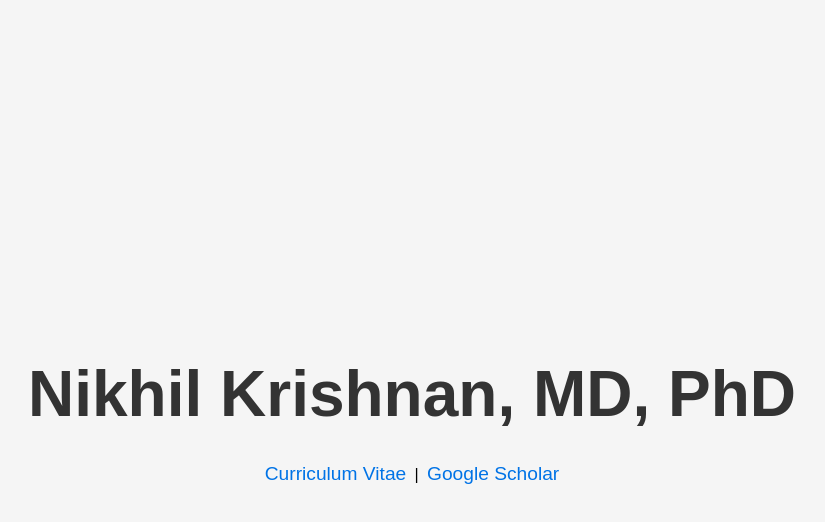
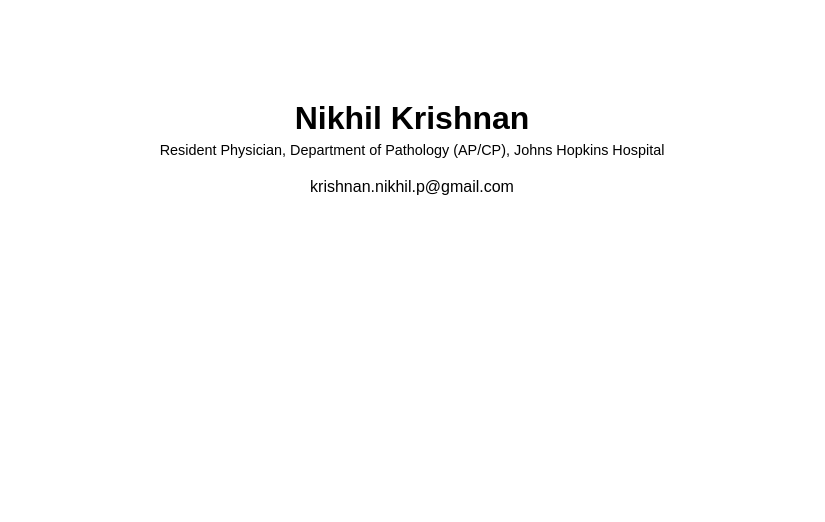
Before and after one commit to krishnan-nikhil-p/krishnan-nikhil-p.github.io, a plain HTML site: page index.html in a window 1280 px wide. Shown: the whole page, without its empty margins (228-1053 px from the left). Drawn offline with Linux system fonts and the light colour scheme.

Commit message:
add subtitle and email

```diff
--- a/index.html
+++ b/index.html
@@ -2,42 +2,47 @@
 <html lang="en">
 <head>
     <meta charset="UTF-8">
-    <meta name="viewport" content="width=device-width, initial-scale=1.0">
-    <title>Nikhil Krishnan, MD, PhD</title>
+    <title>Nikhil Krishnan</title>
     <style>
         body {
-            display: flex;
-            flex-direction: column;
-            justify-content: center;
-            align-items: center;
-            height: 100vh;
-            margin: 0;
             font-family: Arial, sans-serif;
-            background-color: #f5f5f5;
             text-align: center;
+            margin-top: 100px;
         }
+
         h1 {
-            font-size: 4em;
-            font-weight: bold;
-            color: #333;
-            margin-bottom: 0.5em;
+            margin-bottom: 5px;
         }
+
+        .subtitle {
+            font-size: 0.9em;
+            font-weight: normal;
+            margin-top: 0;
+            margin-bottom: 20px;
+        }
+
         a {
-            font-size: 1.2em;
+            color: inherit;
             text-decoration: none;
-            color: #0073e6;
-            margin: 0.2em;
         }
+
         a:hover {
             text-decoration: underline;
         }
     </style>
 </head>
 <body>
-    <h1>Nikhil Krishnan, MD, PhD</h1>
-    <div>
-        <a href="full_cv.pdf" target="_blank">Curriculum Vitae</a> |
-        <a href="https://scholar.google.com/citations?user=i2hl460AAAAJ&hl=en" target="_blank">Google Scholar</a>
+
+    <h1>Nikhil Krishnan</h1>
+    <div class="subtitle">
+        Resident Physician, Department of Pathology (AP/CP), Johns Hopkins Hospital
     </div>
+
+    <p>
+        <a href="mailto:krishnan.nikhil.p@gmail.com">
+            krishnan.nikhil.p@gmail.com
+        </a>
+    </p>
+
 </body>
 </html>
```
